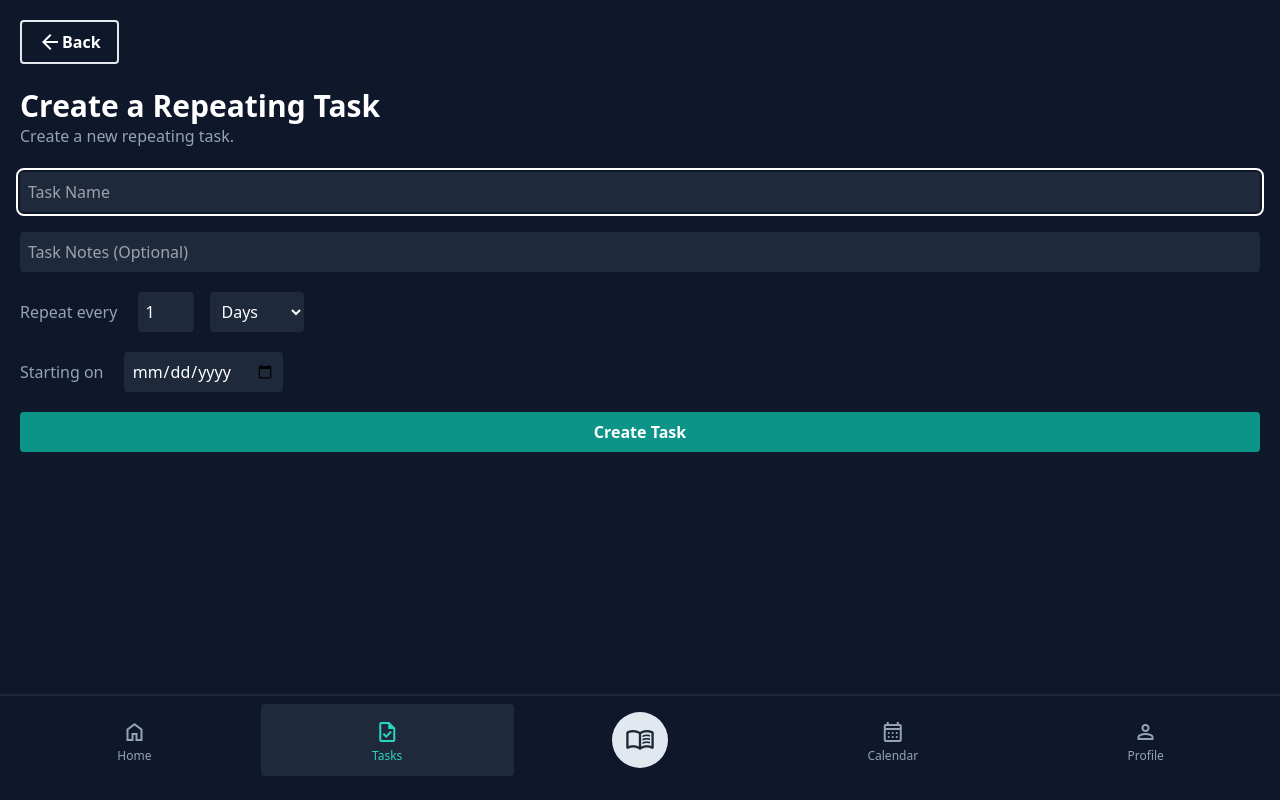
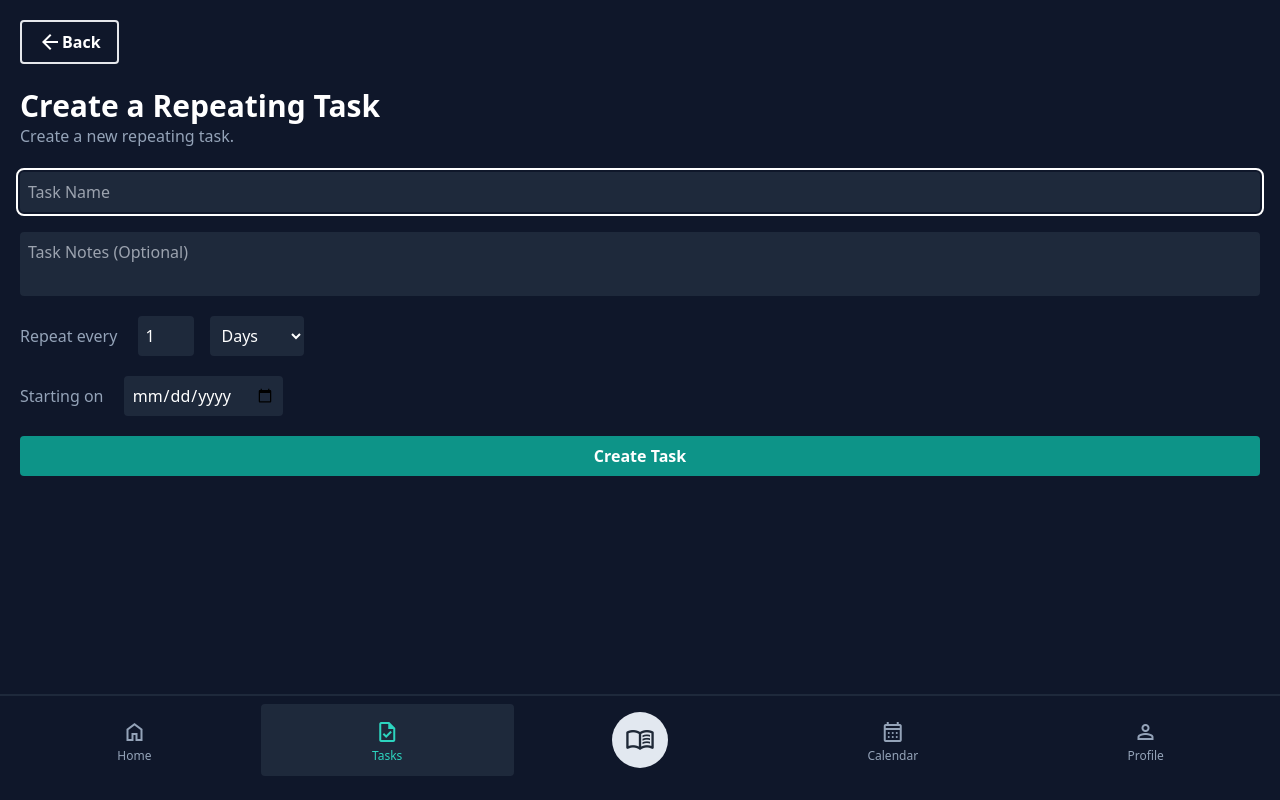
Before and after one commit to Zakkkk/tt-app, a React (Vite) app in the folder frontend/: page /tasks/create in a window 1280 px wide. Built offline with nearby package versions, Linux system fonts and the light colour scheme.

Commit message:
Autoscroll textarea

```diff
--- a/frontend/src/components/Input.tsx
+++ b/frontend/src/components/Input.tsx
@@ -1,5 +1,7 @@
+import React from "react";
+
 interface InputProps {
-  type: string;
+  type?: string;
   placeholder: string;
   value: string;
   setValue: React.Dispatch<React.SetStateAction<string>>;
@@ -19,4 +21,26 @@ const Input: React.FC<InputProps> = ({ type, placeholder, value, setValue, isReq
   );
 };
 
-export default Input;
+const Textarea: React.FC<InputProps> = ({ placeholder, value, setValue, isRequired, autoFocus, maxLength }) => {
+  const textareaRef = React.useRef<HTMLTextAreaElement>(null);
+
+  React.useLayoutEffect(() => {
+    textareaRef.current!.style.height = "inherit";
+
+    textareaRef.current!.style.height = `${Math.min(textareaRef.current!.scrollHeight, 200)}px`;
+  }, [value]);
+
+  return (
+    <textarea ref={textareaRef} placeholder={placeholder} value={value} onChange={(e) => setValue(e.target.value)}
+              className={"resize-none min-h-10 focus:outline outline-2 outline-white outline-offset-2 p-2 bg-slate-800 text-white rounded transition-all"}
+              required={isRequired}
+              autoFocus={autoFocus}
+              maxLength={maxLength}
+    />
+  );
+};
+
+export {
+  Input,
+  Textarea,
+};
--- a/frontend/src/routes/Tasks/CreateRepeatingTask.tsx
+++ b/frontend/src/routes/Tasks/CreateRepeatingTask.tsx
@@ -1,6 +1,6 @@
 import Button from "../../components/Button.tsx";
 import { Link } from "react-router-dom";
-import Input from "../../components/Input.tsx";
+import { Input, Textarea } from "../../components/Input.tsx";
 import { useState } from "react";
 import { NotificationContainer, useNotification } from "../../components/Notification/Notification.tsx";
 
@@ -93,8 +93,8 @@ const CreateRepeatingTask: React.FC = () => {
         <form className={"flex flex-col gap-5"} onSubmit={handleSubmit}>
           <Input autoFocus={true} type="text" placeholder="Task Name" value={taskName} setValue={setTaskName}
                  isRequired={true} maxLength={100} />
-          <Input type="text" placeholder="Task Notes (Optional)" value={taskNotes} setValue={setTaskNotes}
-                 isRequired={false} maxLength={250} />
+          <Textarea type="text" placeholder="Task Notes (Optional)" value={taskNotes} setValue={setTaskNotes}
+                    isRequired={false} maxLength={250}></Textarea>
           <div>
 
             Repeat every <input type="number"
```
